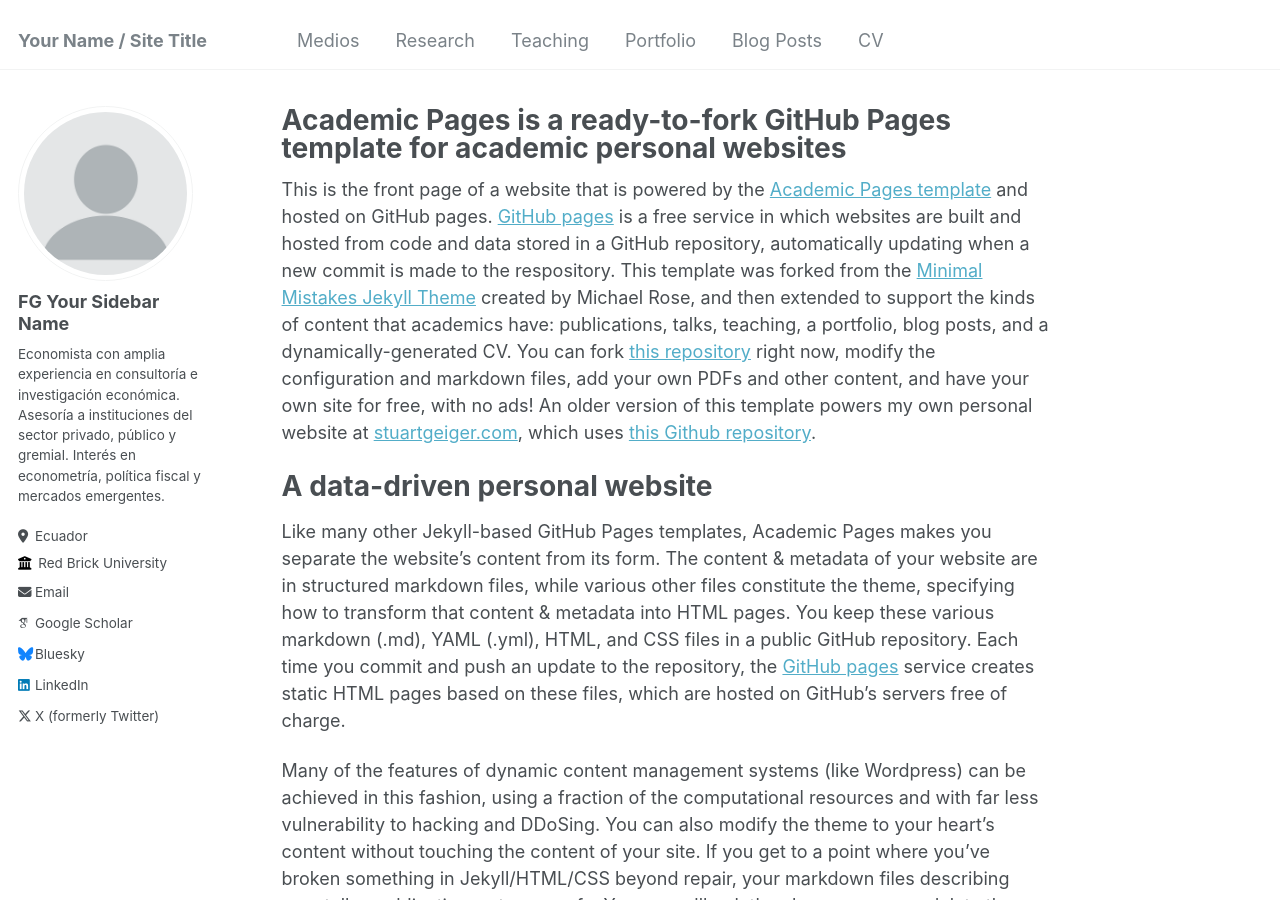
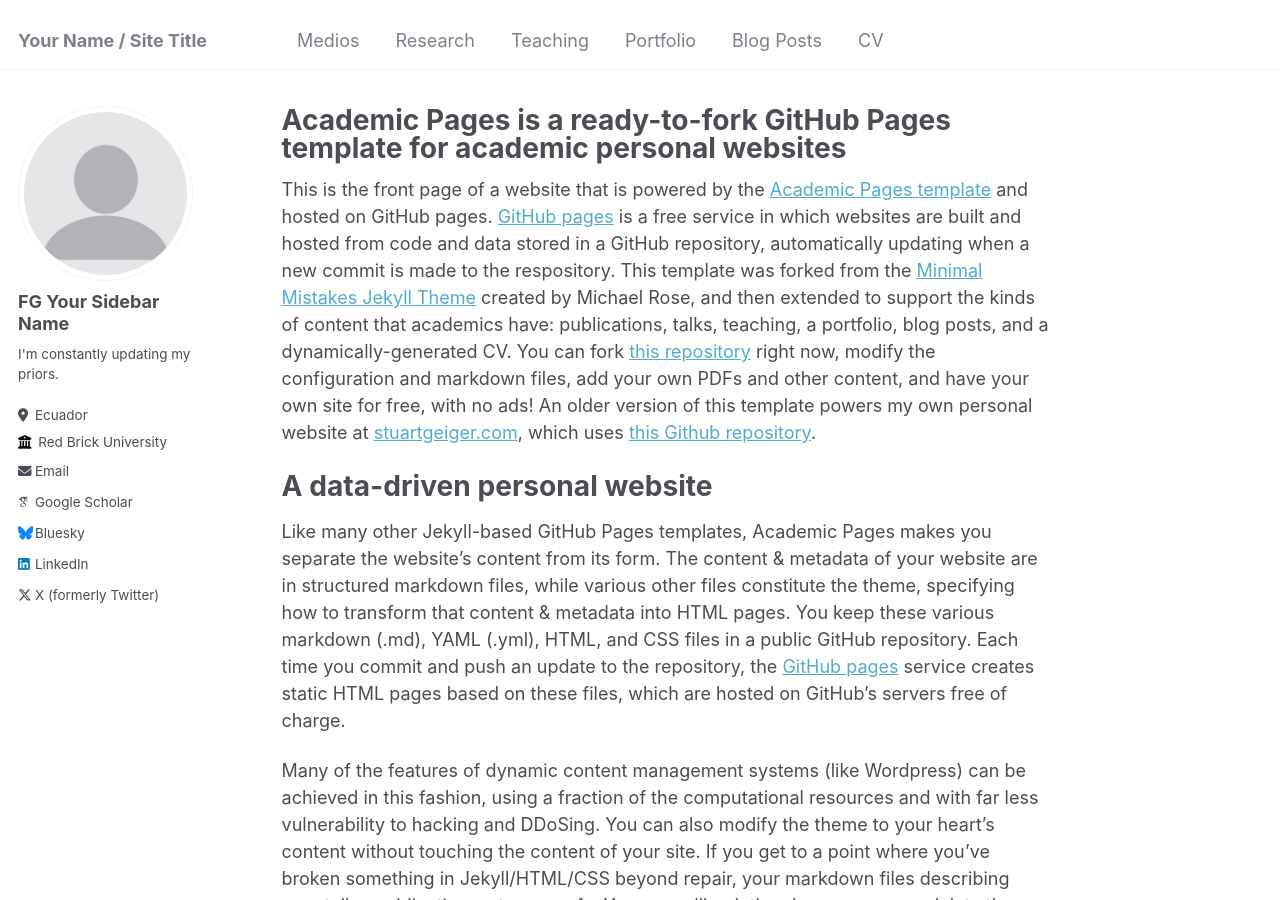
Before and after one commit to EnexFG/EnexFG.github.io, a Jekyll site: the page built from _pages/about.md, in a window 1280 px wide and 900 px high. Built offline with Jekyll 4.4.1, drawn with Linux system fonts in a browser that asks for light colours; some web fonts are replaced.

Commit message:
Update _config.yml

```diff
--- a/_config.yml
+++ b/_config.yml
@@ -24,7 +24,7 @@ author:
   avatar           : "profile.png"
   name             : "FG Your Sidebar Name"
   pronouns         : # example: "she/her"
-  bio              : "Economista con amplia experiencia en consultoría e investigación económica. Asesoría a instituciones del sector privado, público y gremial. Interés en econometría, política fiscal y mercados emergentes."
+  bio              : "I'm constantly updating my priors."
   location         : "Ecuador"
   employer         : "Red Brick University"
   uri              : # URL
```
